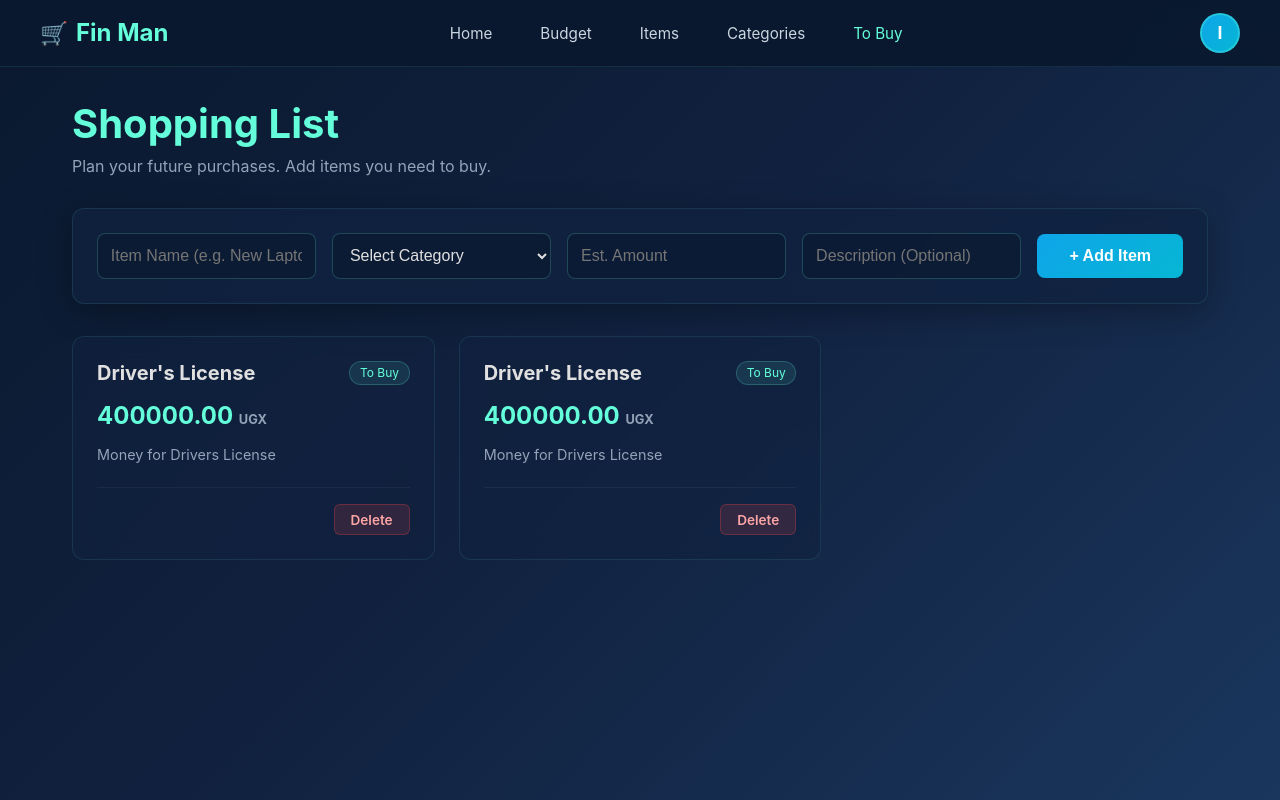
After one commit to ivancliff029/finmanbe, a Django app: page /to-buy/ in a window 1280 px wide. The commit adds this page. Run offline with Django 4.2, Linux system fonts and the light colour scheme; a user stored in the database is signed in; data comes from the database, SQL or seed files in the repository; both versions use the stored data as it was after the commit.

Commit message:
Update:To Buy Feature Added

```diff
--- a/finances/templates/budget.html
+++ b/finances/templates/budget.html
@@ -218,6 +218,7 @@
                 <li><a href="/budget" class="nav-link active">Budget</a></li>
                 <li><a href="/items" class="nav-link">Items</a></li>
                 <li><a href="/categories" class="nav-link">Categories</a></li>
+                <li><a href="/to-buy" class="nav-link active">To Buy</a></li>
             </ul>
 
             <!-- Avatar Dropdown -->
--- a/finances/templates/category.html
+++ b/finances/templates/category.html
@@ -221,6 +221,7 @@
                 <li><a href="/budget" class="nav-link">Budget</a></li>
                 <li><a href="/items" class="nav-link">Items</a></li>
                 <li><a href="/categories" class="nav-link active">Categories</a></li>
+                <li><a href="/to-buy" class="nav-link active">To Buy</a></li>
             </ul>
 
             <!-- Avatar Dropdown -->
--- a/finances/templates/item.html
+++ b/finances/templates/item.html
@@ -219,6 +219,7 @@
                 <li><a href="/budget" class="nav-link">Budget</a></li>
                 <li><a href="/items" class="nav-link active">Items</a></li>
                 <li><a href="/categories" class="nav-link">Categories</a></li>
+                <li><a href="/to-buy" class="nav-link active">To Buy</a></li>
             </ul>
 
             <!-- Avatar Dropdown -->
--- /dev/null
+++ b/finances/templates/to_buy.html
@@ -0,0 +1,311 @@
+<!DOCTYPE html>
+<html lang="en">
+<head>
+    <meta charset="UTF-8">
+    <meta name="viewport" content="width=device-width, initial-scale=1.0">
+    <title>Fin Man - Shopping List</title>
+    <style>
+        * { margin: 0; padding: 0; box-sizing: border-box; }
+
+        body {
+            font-family: -apple-system, BlinkMacSystemFont, 'Segoe UI', Roboto, sans-serif;
+            background: linear-gradient(135deg, #0a192f 0%, #112240 50%, #1a365d 100%);
+            min-height: 100vh;
+            color: #e0e0e0;
+        }
+
+        /* --- Navigation (From categories.html) --- */
+        nav {
+            background: rgba(10, 25, 47, 0.95);
+            backdrop-filter: blur(10px);
+            padding: 0.8rem 1rem;
+            position: sticky;
+            top: 0;
+            z-index: 1000;
+            border-bottom: 1px solid rgba(100, 255, 218, 0.1);
+        }
+        .nav-container {
+            max-width: 1200px; margin: 0 auto; display: flex; justify-content: space-between; align-items: center;
+        }
+        .nav-logo {
+            color: #64ffda; font-size: 1.5rem; font-weight: bold; display: flex; align-items: center; gap: 0.5rem; text-decoration: none;
+        }
+        .nav-logo::before { content: "🛒"; font-size: 1.4rem; } /* Changed icon for context */
+
+        .nav-menu { list-style: none; display: flex; gap: 1rem; align-items: center; }
+        .nav-menu a.nav-link {
+            color: #cbd5e1; text-decoration: none; padding: 0.5rem 1rem;
+            font-size: 0.95rem; transition: color 0.3s;
+        }
+        .nav-menu a.nav-link:hover, .nav-menu a.nav-link.active { color: #64ffda; }
+
+        /* --- Avatar & Dropdown (From categories.html) --- */
+        .user-profile { position: relative; margin-left: 1rem; }
+        .avatar {
+            width: 40px; height: 40px;
+            background: linear-gradient(135deg, #0ea5e9, #06b6d4);
+            border-radius: 50%;
+            display: flex; justify-content: center; align-items: center;
+            color: white; font-weight: bold; font-size: 1.1rem;
+            cursor: pointer;
+            border: 2px solid rgba(100, 255, 218, 0.3);
+            transition: transform 0.2s;
+            user-select: none;
+        }
+        .avatar:hover { transform: scale(1.05); border-color: #64ffda; }
+
+        .dropdown-menu {
+            display: none;
+            position: absolute;
+            top: 55px; right: 0;
+            background: #112240;
+            min-width: 200px;
+            border-radius: 8px;
+            box-shadow: 0 10px 30px rgba(0,0,0,0.5);
+            border: 1px solid rgba(100, 255, 218, 0.1);
+            overflow: hidden;
+            z-index: 1001;
+        }
+        .dropdown-menu.show { display: block; animation: fadeIn 0.2s ease-out; }
+        .dropdown-header {
+            padding: 1rem;
+            border-bottom: 1px solid rgba(255,255,255,0.1);
+            background: rgba(10, 25, 47, 0.5);
+        }
+        .dropdown-name { display: block; color: #64ffda; font-weight: bold; margin-bottom: 2px; }
+        .dropdown-email { display: block; color: #94a3b8; font-size: 0.8rem; }
+        .dropdown-item {
+            display: block; padding: 0.8rem 1rem;
+            color: #e0e0e0; text-decoration: none;
+            transition: background 0.2s; cursor: pointer;
+        }
+        .dropdown-item:hover { background: rgba(100, 255, 218, 0.1); color: #64ffda; }
+
+        /* --- Mobile Nav (From categories.html) --- */
+        .hamburger { display: none; background: none; border: none; cursor: pointer; flex-direction: column; gap: 5px; }
+        .hamburger span { width: 25px; height: 2px; background: #64ffda; }
+
+        /* --- Page Layout --- */
+        .main-content { max-width: 1200px; margin: 0 auto; padding: 2rem; }
+        .page-header { margin-bottom: 2rem; }
+        .page-header h1 { color: #64ffda; font-size: 2.5rem; margin-bottom: 0.5rem; font-weight: 700; }
+
+        /* --- Add Form Styling --- */
+        .add-section {
+            background: rgba(17, 34, 64, 0.8); backdrop-filter: blur(10px);
+            padding: 1.5rem; border-radius: 12px; margin-bottom: 2rem;
+            border: 1px solid rgba(100, 255, 218, 0.1);
+            box-shadow: 0 8px 32px rgba(0,0,0,0.3);
+        }
+        .form-row {
+            display: flex; gap: 1rem; align-items: center; flex-wrap: wrap;
+        }
+        .input-group { flex: 1; min-width: 200px; }
+
+        input, select {
+            width: 100%; padding: 0.8rem; background: rgba(10, 25, 47, 0.6);
+            border: 1px solid rgba(100, 255, 218, 0.2); border-radius: 8px;
+            color: #e0e0e0; font-size: 1rem; outline: none;
+        }
+        input:focus, select:focus { border-color: #64ffda; }
+
+        .add-btn {
+            background: linear-gradient(135deg, #0ea5e9, #06b6d4);
+            color: white; padding: 0.8rem 2rem; border: none; border-radius: 8px;
+            cursor: pointer; font-weight: 600; font-size: 1rem; transition: transform 0.2s;
+            height: 100%;
+        }
+        .add-btn:hover { transform: translateY(-2px); box-shadow: 0 4px 15px rgba(14, 165, 233, 0.4); }
+
+        /* --- Items Grid --- */
+        .items-grid {
+            display: grid; grid-template-columns: repeat(auto-fill, minmax(300px, 1fr)); gap: 1.5rem;
+        }
+
+        .item-card {
+            background: rgba(17, 34, 64, 0.6); backdrop-filter: blur(10px);
+            padding: 1.5rem; border-radius: 12px;
+            border: 1px solid rgba(100, 255, 218, 0.1);
+            transition: all 0.3s ease; position: relative;
+            display: flex; flex-direction: column; gap: 0.5rem;
+        }
+        .item-card:hover {
+            transform: translateY(-5px); border-color: rgba(100, 255, 218, 0.4);
+            box-shadow: 0 10px 30px rgba(0,0,0,0.4);
+        }
+
+        .card-top { display: flex; justify-content: space-between; align-items: flex-start; }
+        .item-name { font-size: 1.25rem; font-weight: 700; color: #e0e0e0; }
+        .item-category {
+            font-size: 0.75rem; background: rgba(100, 255, 218, 0.1);
+            color: #64ffda; padding: 0.2rem 0.6rem; border-radius: 12px;
+            border: 1px solid rgba(100, 255, 218, 0.2);
+        }
+
+        .item-price { font-size: 1.5rem; color: #64ffda; font-weight: bold; margin: 0.5rem 0; }
+        .item-desc { color: #94a3b8; font-size: 0.9rem; flex-grow: 1; margin-bottom: 1rem; }
+
+        .card-actions {
+            margin-top: auto; display: flex; justify-content: flex-end; padding-top: 1rem; border-top: 1px solid rgba(255,255,255,0.05);
+        }
+
+        .delete-btn {
+            background: rgba(239, 68, 68, 0.15); color: #fca5a5;
+            border: 1px solid rgba(239, 68, 68, 0.3); padding: 0.4rem 1rem;
+            border-radius: 6px; cursor: pointer; font-size: 0.85rem;
+            font-weight: 600; transition: all 0.2s; text-decoration: none;
+        }
+        .delete-btn:hover { background: rgba(239, 68, 68, 0.3); transform: translateY(-1px); color: white; }
+
+        @keyframes fadeIn { from { opacity: 0; } to { opacity: 1; transform: translateY(0); } }
+
+        @media (max-width: 768px) {
+            .nav-menu { display: none; }
+            .hamburger { display: flex; }
+            .user-profile { margin-left: auto; margin-right: 1rem; }
+            .form-row { flex-direction: column; align-items: stretch; }
+        }
+    </style>
+</head>
+<body>
+    <nav>
+        <div class="nav-container">
+            <a href="/" class="nav-logo">Fin Man</a>
+
+            <ul class="nav-menu" id="navMenu">
+                <li><a href="/" class="nav-link">Home</a></li>
+                <li><a href="/budget" class="nav-link">Budget</a></li>
+                <li><a href="/items" class="nav-link">Items</a></li>
+                <li><a href="/categories" class="nav-link">Categories</a></li>
+                <li><a href="/to-buy" class="nav-link active">To Buy</a></li>
+            </ul>
+
+            <!-- Avatar Dropdown (Copied & Adapted for Django Template) -->
+            <div class="user-profile">
+                <div class="avatar" onclick="toggleUserDropdown()">
+                    <!-- Using Django Template Tag to slice username (e.g. 'Admin' -> 'AD') -->
+                    <span id="userInitials">{{ user.username|slice:":1"|upper }}</span>
+                </div>
+                <div class="dropdown-menu" id="userDropdown">
+                    <div class="dropdown-header">
+                        <span class="dropdown-name" id="dropdownUserName">{{ user.username }}</span>
+                        <span class="dropdown-email" id="dropdownUserEmail">{{ user.email }}</span>
+                    </div>
+                    <!-- Adjust link to wherever your profile page is -->
+                    <a href="/auth/profile/" class="dropdown-item">My Profile</a>
+                    <a href="#" class="dropdown-item" onclick="logout()">Logout</a>
+                </div>
+            </div>
+
+            <button class="hamburger" id="hamburger">
+                <span></span><span></span><span></span>
+            </button>
+        </div>
+    </nav>
+
+    <div class="main-content">
+        <div class="page-header">
+            <h1>Shopping List</h1>
+            <p style="color:#94a3b8">Plan your future purchases. Add items you need to buy.</p>
+        </div>
+
+        <!-- Add Item Form -->
+        <div class="add-section">
+            <form method="POST" action="">
+                {% csrf_token %}
+                <div class="form-row">
+                    <div class="input-group">
+                        <input type="text" name="name" placeholder="Item Name (e.g. New Laptop)" required>
+                    </div>
+                    <div class="input-group">
+                        <select name="category" required>
+                            <option value="" disabled selected>Select Category</option>
+                            {% for cat in categories %}
+                                <option value="{{ cat.id }}">{{ cat.name }}</option>
+                            {% endfor %}
+                        </select>
+                    </div>
+                    <div class="input-group">
+                        <input type="number" step="0.01" name="amount" placeholder="Est. Amount" required>
+                    </div>
+                    <div class="input-group">
+                        <input type="text" name="description" placeholder="Description (Optional)">
+                    </div>
+                    <button type="submit" class="add-btn">+ Add Item</button>
+                </div>
+            </form>
+        </div>
+
+        <!-- Items Grid -->
+        <div class="items-grid">
+            {% for item in items_to_buy %}
+            <div class="item-card">
+                <div class="card-top">
+                    <span class="item-name">{{ item.name }}</span>
+                    <span class="item-category">{{ item.category.name }}</span>
+                </div>
+
+                <div class="item-price">
+                    {{ item.amount }} <span style="font-size:0.8rem; color:#94a3b8">UGX</span>
+                </div>
+
+                <div class="item-desc">
+                    {% if item.description %}
+                        {{ item.description }}
+                    {% else %}
+                        No description provided.
+                    {% endif %}
+                </div>
+
+                <div class="card-actions">
+                    <!-- Delete Button triggering a confirm dialog -->
+                    <a href="{% url 'delete-to-buy' item.id %}"
+                       class="delete-btn"
+                       onclick="return confirm('Are you sure you want to remove this item?');">
+                       Delete
+                    </a>
+                </div>
+            </div>
+            {% empty %}
+            <div style="grid-column: 1/-1; text-align: center; color: #94a3b8; padding: 3rem;">
+                <h3>No items in your shopping list yet.</h3>
+                <p>Use the form above to add something!</p>
+            </div>
+            {% endfor %}
+        </div>
+    </div>
+
+    <!-- JavaScript for Navbar Interaction -->
+    <script>
+        function toggleUserDropdown() {
+            document.getElementById('userDropdown').classList.toggle('show');
+        }
+
+        document.getElementById('hamburger').addEventListener('click', () => {
+             const nav = document.getElementById('navMenu');
+             nav.style.display = nav.style.display === 'flex' ? 'none' : 'flex';
+        });
+
+        // Close dropdown when clicking outside
+        window.onclick = function(event) {
+            if (!event.target.closest('.user-profile')) {
+                const dropdowns = document.getElementsByClassName("dropdown-menu");
+                for (let i = 0; i < dropdowns.length; i++) {
+                    if (dropdowns[i].classList.contains('show')) {
+                        dropdowns[i].classList.remove('show');
+                    }
+                }
+            }
+        }
+
+        function logout() {
+            // If using JWT/LocalStorage from previous pages, clear it
+            localStorage.clear();
+
+            // Redirect to a Django logout URL or Login page
+            // Assuming you want to just go back to login:
+            window.location.href = '/login/';
+        }
+    </script>
+</body>
+</html>
--- a/finances/urls.py
+++ b/finances/urls.py
@@ -4,15 +4,21 @@ from .views import CategoryViewSet, ItemViewSet, BudgetViewSet, register_user, l
 from . import views
 from rest_framework_simplejwt.views import TokenRefreshView
 
+# 1. Register only ViewSets here
 router = DefaultRouter()
 router.register(r'categories', CategoryViewSet, basename='category')
 router.register(r'items', ItemViewSet, basename='item')
-router.register(r'budgets', BudgetViewSet, basename='budget')  # Changed to 'budgets' (plural)
+router.register(r'budgets', BudgetViewSet, basename='budget')
+
 
 urlpatterns = [
+    # 2. Include the router URLs
     path('', include(router.urls)),
+
+    # 3. Authentication endpoints
     path('auth/register/', register_user, name='register'),
     path('auth/login/', login_user, name='login'),
     path('auth/profile/', get_user_profile, name='profile'),
     path('auth/token/refresh/', TokenRefreshView.as_view(), name='token_refresh'),
+
 ]
--- a/finances/views.py
+++ b/finances/views.py
@@ -1,6 +1,10 @@
-from django.shortcuts import render, redirect
+from django.shortcuts import render, redirect, get_object_or_404
 from django.db.models import Sum
-from django.contrib.auth import authenticate
+from django.contrib.auth import authenticate, login
+from django.contrib.auth.decorators import login_required
+from django.views.decorators.csrf import csrf_protect
+
+# DRF Imports
 from rest_framework import viewsets, status
 from rest_framework.decorators import api_view, permission_classes, action
 from rest_framework.permissions import IsAuthenticated, AllowAny
@@ -8,10 +12,9 @@ from rest_framework.response import Response
 from rest_framework_simplejwt.tokens import RefreshToken
 
 # Import your models
-from .models import Category, Item, Budget
+from .models import Category, Item, Budget, ToBuy
 
 # Import your serializers
-# Ensure these exist in your serializers.py
 from .serializers import (
     UserRegistrationSerializer,
     UserSerializer,
@@ -22,38 +25,11 @@ from .serializers import (
 )
 
 # ==========================================
-# HTML/Template Views
+# 1. HTML/TEMPLATE VIEWS
 # ==========================================
 
 def index(request):
     return render(request, 'index.html')
-
-def budget_view(request):
-    """Renders the HTML page for budgets"""
-    budgets = Budget.objects.all().order_by('-created_at')
-    context = {'budget': budgets}
-    return render(request, 'budget.html', context)
-
-def item_view(request):
-    """
-    Renders the HTML page for items.
-    This corresponds to the /items URL if mapped in urls.py for the browser.
-    """
-    items = Item.objects.all().order_by('-created_at')
-    context = {'items': items}
-    return render(request, 'item.html', context)
-
-def category_view(request):
-    """Renders the HTML page for categories"""
-    categories = Category.objects.all()
-    # Calculate global total for display if needed
-    total_assets = Item.objects.aggregate(total=Sum('amount'))['total'] or 0
-
-    context = {
-        'categories': categories,
-        'total_assets': total_assets
-    }
-    return render(request, 'category.html', context)
 
 def login_view(request):
     return render(request, 'login.html')
@@ -61,31 +37,78 @@ def login_view(request):
 def register_view(request):
     return render(request, 'register.html')
 
-@api_view(['POST'])
-@permission_classes([AllowAny])
-def add_category(request):
+@login_required(login_url='/auth/login/')
+def budget_view(request):
+    budgets = Budget.objects.filter(user=request.user).order_by('-created_at')
+    categories = Category.objects.all()
+    context = {'budget': budgets, 'categories': categories}
+    return render(request, 'budget.html', context)
+
+@login_required(login_url='/auth/login/')
+def item_view(request):
+    items = Item.objects.filter(user=request.user).order_by('-created_at')
+    categories = Category.objects.all()
+    context = {'items': items, 'categories': categories}
+    return render(request, 'item.html', context)
+
+@login_required(login_url='/auth/login/')
+def category_view(request):
+    categories = Category.objects.all()
+    total_assets = Item.objects.filter(user=request.user).aggregate(total=Sum('amount'))['total'] or 0
+    context = {'categories': categories, 'total_assets': total_assets}
+    return render(request, 'category.html', context)
+
+@login_required(login_url='/auth/login/')
+@csrf_protect
+def to_buy_view(request):
     """
-    Hybrid view: Accepts POST request to add category
-    and redirects back to the HTML view.
+    Handles displaying the To-Buy list AND adding new items via HTML Form.
     """
-    name = request.POST.get('name')
-    description = request.POST.get('description', '')
+    if request.method == 'POST':
+        name = request.POST.get('name')
+        amount = request.POST.get('amount')
+        category_id = request.POST.get('category')
 
-    if name:
-        Category.objects.create(name=name, description=description)
-        return redirect('category_view')
+        if name and amount and category_id:
+            category = get_object_or_404(Category, id=category_id)
 
-    return redirect('category_view')
+            ToBuy.objects.create(
+                user=request.user,
+                name=name,
+                amount=amount,
+                category=category,
+                description=request.POST.get('description', '')
+            )
+            return redirect('to-buy')
+
+    # GET Request: Show the list
+    items_to_buy = ToBuy.objects.filter(user=request.user).order_by('-created_at')
+    categories = Category.objects.all()
+
+    context = {
+        'items_to_buy': items_to_buy,
+        'categories': categories
+    }
+    return render(request, 'to_buy.html', context)
+# finances/views.py
+
+@login_required(login_url='/auth/login/')
+def delete_to_buy(request, pk):
+    """
+    Deletes a ToBuy item.
+    Accepts POST for safety, or simple GET if you prefer quick links (though POST is safer).
+    """
+    item = get_object_or_404(ToBuy, pk=pk, user=request.user)
+    item.delete()
+    return redirect('to-buy') # Redirects back to the list
+
 
 # ==========================================
-# API ViewSets (DRF)
+# 2. DRF API VIEWSETS
 # ==========================================
 
 class CategoryViewSet(viewsets.ModelViewSet):
-    """
-    API endpoint for Categories.
-    """
-    permission_classes = [AllowAny] # Changed to AllowAny based on your snippet
+    permission_classes = [AllowAny]
     queryset = Category.objects.all()
 
     def get_serializer_class(self):
@@ -95,79 +118,41 @@ class CategoryViewSet(viewsets.ModelViewSet):
 
     @action(detail=False, methods=['get'])
     def total_assets(self, request):
-        """Returns the sum of amounts of ALL items in the database"""
         total = Item.objects.aggregate(total=Sum('amount'))['total'] or 0
         return Response({'total_assets': total})
 
 class ItemViewSet(viewsets.ModelViewSet):
-    """
-    API endpoint for Items.
-    To return items on /api/items/ ensure this is registered in urls.py router.
-    """
     permission_classes = [IsAuthenticated]
     serializer_class = ItemSerializer
-    queryset = Item.objects.all()
 
     def get_queryset(self):
-        """
-        Optionally restricts the returned items to a given category,
-        or filters by the logged-in user if you want strict privacy.
-        """
-        queryset = Item.objects.all()
-
-        # Filter by Category ID if provided in URL (e.g., ?category=1)
-        category_id = self.request.query_params.get('category', None)
-        if category_id:
-            queryset = queryset.filter(category_id=category_id)
-
-        # Optional: Uncomment the lines below to only show items belonging to the logged-in user
-        # if self.request.user.is_authenticated:
-        #     queryset = queryset.filter(user=self.request.user)
-
-        return queryset
+        return Item.objects.filter(user=self.request.user)
 
     def perform_create(self, serializer):
-        """Automatically attach the logged-in user to new items"""
         serializer.save(user=self.request.user)
 
 class BudgetViewSet(viewsets.ModelViewSet):
-    """
-    API endpoint for Budgets.
-    """
     permission_classes = [IsAuthenticated]
     serializer_class = BudgetSerializer
-    queryset = Budget.objects.all()
 
     def get_queryset(self):
-        queryset = Budget.objects.all()
-
-        # Filter by Category ID
-        category_id = self.request.query_params.get('category', None)
-        if category_id:
-            queryset = queryset.filter(category_id=category_id)
-
-        return queryset
+        return Budget.objects.filter(user=self.request.user)
 
     def perform_create(self, serializer):
-        """Automatically attach the logged-in user to new budget entries"""
         serializer.save(user=self.request.user)
 
+
 # ==========================================
-# Authentication API Views
+# 3. AUTHENTICATION API
 # ==========================================
 
 @api_view(['POST'])
 @permission_classes([AllowAny])
 def register_user(request):
-    """Register a new user via API"""
     serializer = UserRegistrationSerializer(data=request.data)
-
     if serializer.is_valid():
         user = serializer.save()
-
-        # Generate JWT tokens
         refresh = RefreshToken.for_user(user)
-
         return Response({
             'message': 'User registered successfully',
             'user': UserSerializer(user).data,
@@ -176,19 +161,17 @@ def register_user(request):
                 'access': str(refresh.access_token),
             }
         }, status=status.HTTP_201_CREATED)
-
     return Response(serializer.errors, status=status.HTTP_400_BAD_REQUEST)
 
 @api_view(['POST'])
 @permission_classes([AllowAny])
 def login_user(request):
-    """Login user via API and return JWT tokens"""
     username = request.data.get('username')
     password = request.data.get('password')
-
     user = authenticate(username=username, password=password)
 
     if user is not None:
+        login(request, user)
         refresh = RefreshToken.for_user(user)
         return Response({
             'message': 'Login successful',
@@ -198,15 +181,10 @@ def login_user(request):
                 'access': str(refresh.access_token),
             }
         })
-
-    return Response(
-        {'error': 'Invalid credentials'},
-        status=status.HTTP_401_UNAUTHORIZED
-    )
+    return Response({'error': 'Invalid credentials'}, status=status.HTTP_401_UNAUTHORIZED)
 
 @api_view(['GET'])
 @permission_classes([IsAuthenticated])
 def get_user_profile(request):
-    """Get current authenticated user profile"""
     serializer = UserSerializer(request.user)
     return Response(serializer.data)
--- a/finmanapp/urls.py
+++ b/finmanapp/urls.py
@@ -4,11 +4,17 @@ from finances import views  # Import your views
 
 urlpatterns = [
     path('admin/', admin.site.urls),
-    path('api/', include('finances.urls')),  # API routes
-    path('', views.index, name='index'),      # Frontend home page
+
+    # API routes (prefixed with api/)
+    path('api/', include('finances.urls')),
+
+    # Frontend Pages
+    path('', views.index, name='index'),
     path('categories/', views.category_view, name="category"),
     path('budget/', views.budget_view, name="budget"),
     path('items/', views.item_view, name="item"),
     path('login/', views.login_view, name='login'),
     path('register/', views.register_view, name='register'),
+    path('to-buy/', views.to_buy_view, name='to-buy'),
+    path('to-buy/delete/<int:pk>/', views.delete_to_buy, name='delete-to-buy'),
 ]
```
Also changed, not shown: finances/admin.py (+8 -1 lines), finances/models.py (+28 -0 lines), finances/serializers.py (+10 -0 lines), db.sqlite3, finances/migrations/0005_tobuy.py (added).
